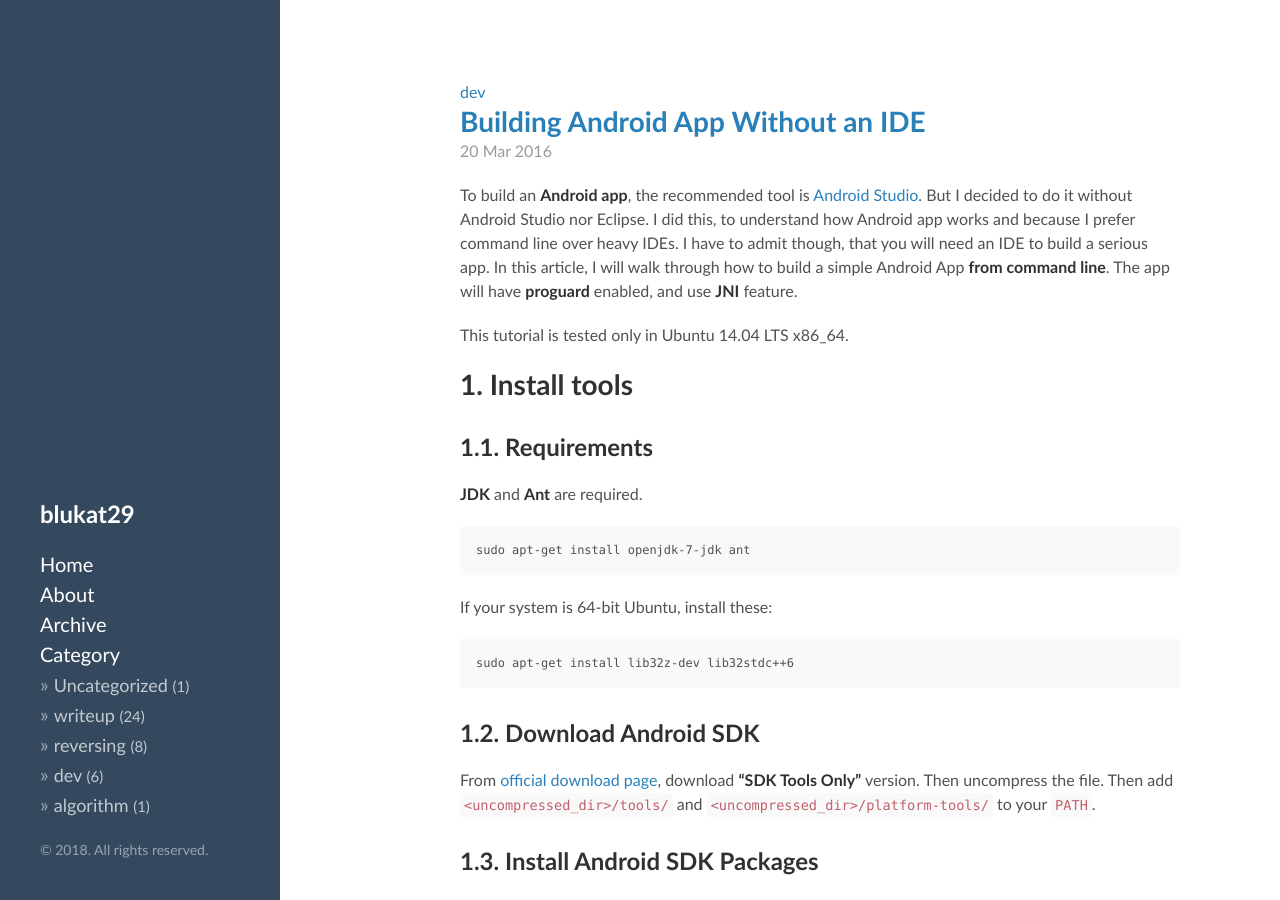
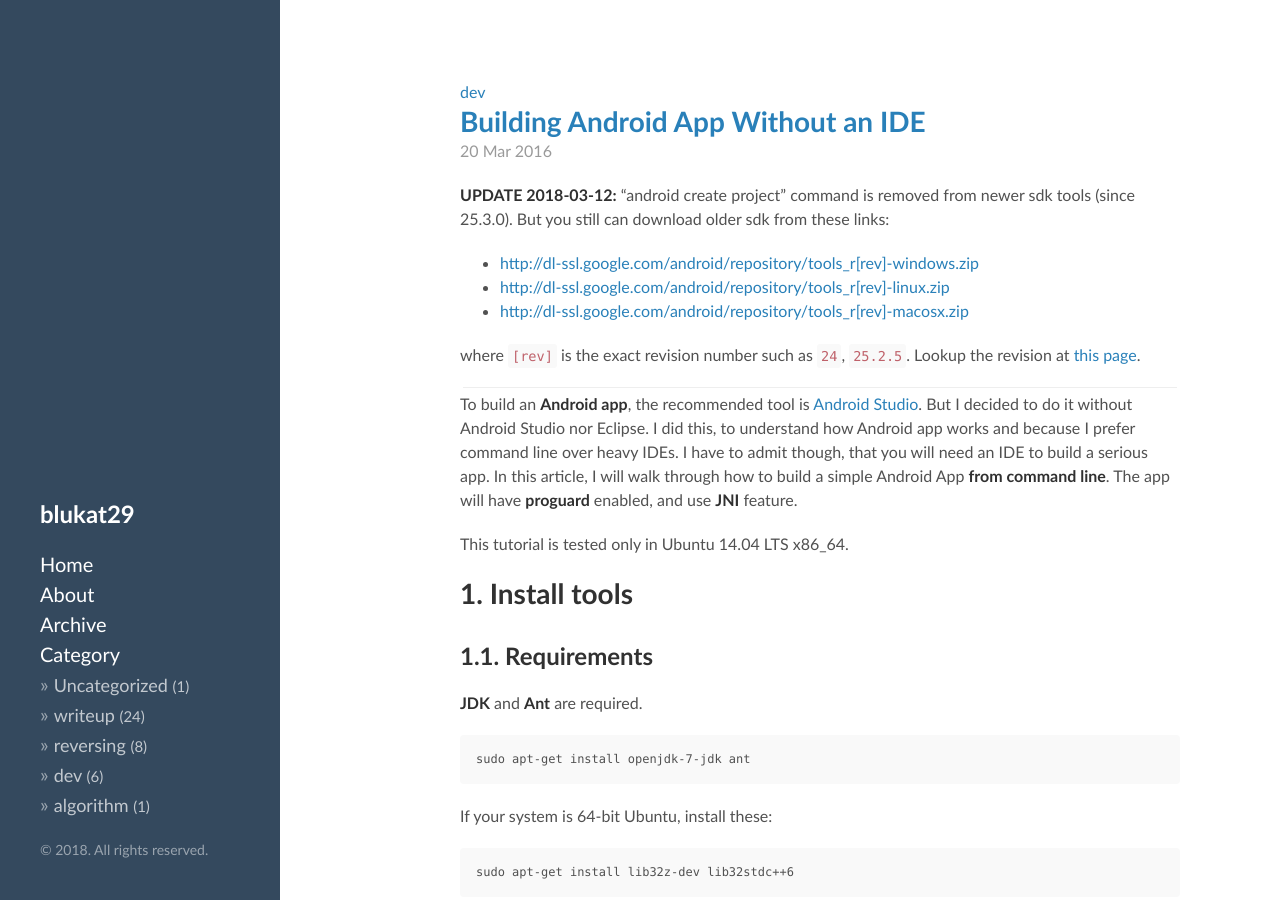
Before and after one commit to blukat29/blukat29.github.io, a Jekyll site: the page built from _posts/2016-03-20-building-android-app-without-an-ide.md, in a window 1280 px wide and 900 px high. Built offline with Jekyll 4.4.1, drawn with Linux system fonts in a browser that asks for light colours; comment, search, counter and statistics services are not loaded; some of the changed text lies outside the part shown.

Commit message:
[update] Download links to old Android SDK

````diff
--- a/_posts/2016-03-20-building-android-app-without-an-ide.md
+++ b/_posts/2016-03-20-building-android-app-without-an-ide.md
@@ -2,6 +2,16 @@
 layout: post
 title: Building Android App Without an IDE
 category: dev
+---
+
+**UPDATE 2018-03-12:** "android create project" command is removed from newer sdk tools (since 25.3.0). But you still can download older sdk from these links:
+
+- <http://dl-ssl.google.com/android/repository/tools_r[rev]-windows.zip>
+- <http://dl-ssl.google.com/android/repository/tools_r[rev]-linux.zip>
+- <http://dl-ssl.google.com/android/repository/tools_r[rev]-macosx.zip>
+
+where `[rev]` is the exact revision number such as `24`, `25.2.5`. Lookup the revision at [this page](https://developer.android.com/studio/releases/sdk-tools.html).
+
 ---
 
 To build an **Android app**, the recommended tool is [Android Studio](http://developer.android.com/sdk/index.html). But I decided to do it without Android Studio nor Eclipse. I did this, to understand how Android app works and because I prefer command line over heavy IDEs. I have to admit though, that you will need an IDE to build a serious app. In this article, I will walk through how to build a simple Android App **from command line**. The app will have **proguard** enabled, and use **JNI** feature.
@@ -210,3 +220,10 @@ Shared library (\*.so) files for each architecture should be created at `libs/`.
 ```
 ant release
 ```
+
+# References
+
+- <https://developer.android.com/studio/tools/help/android.html>
+- <http://eqdn.tech/android-development-on-the-command-line/>
+- <https://stackoverflow.com/a/46994747/8939955>
+- <https://stackoverflow.com/a/27043655/8939955>
````
